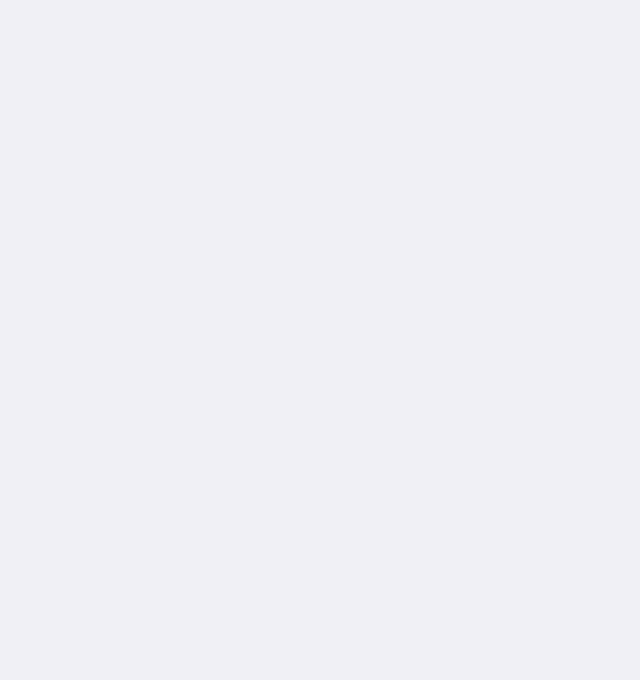
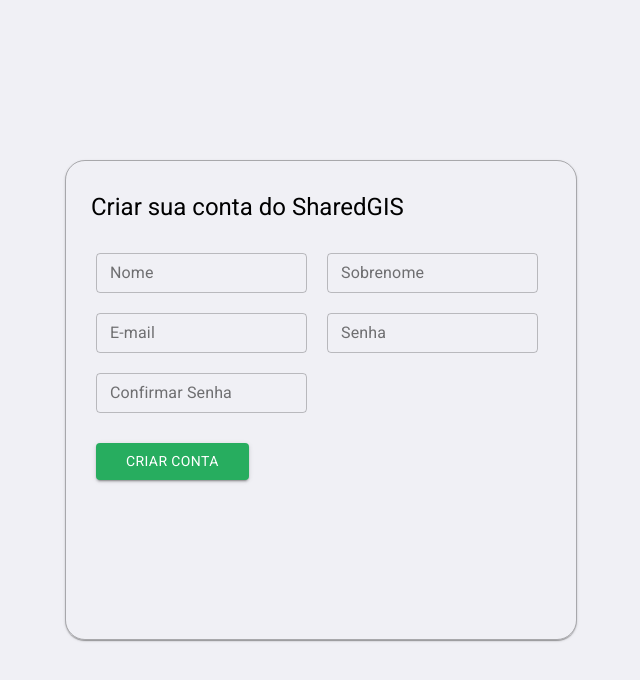
Before and after one commit to gwerle/sharedgis-frontend, a React (Create React App) app: page /create-account in a window 1280 px wide. Shown: the top 680 px of the page, without its empty margins (319-959 px from the left). Built offline with nearby package versions, Linux system fonts and the light colour scheme.

Commit message:
feat: insert create-account route and fix connection with node

```diff
--- /dev/null
+++ b/src/pages/Common/styles.ts
@@ -0,0 +1,22 @@
+import styled from 'styled-components';
+
+export const ContainerLogin = styled.div`
+  width: 100%;
+  min-height: 100vh;
+  justify-content: center;
+  display: flex;
+  flex-wrap: wrap;
+  align-items: center;
+`;
+
+export const BorderedDiv = styled.div`
+  width: 60%;
+  display: flex;
+  align-items: center;
+  flex-wrap: wrap;
+  height: 70vh;
+  border: 1px solid rgb(0, 0, 0, 0.3);
+  box-shadow: 0px 3px 3px -2px rgba(0, 0, 0, 0.2),
+    0px 3px 4px 0px rgba(0, 0, 0, 0.14), 0px 1px 8px 0px rgba(0, 0, 0, 0.12);
+  border-radius: 20px;
+`;
--- /dev/null
+++ b/src/pages/CreateAccount/index.tsx
@@ -0,0 +1,121 @@
+import React, { useState } from 'react';
+import { TextField, Button } from '@material-ui/core';
+import { ContainerLogin } from '../Common/styles';
+import { BorderedDiv } from './styles';
+import api from '../../services/api';
+
+interface CreateUserFields {
+  firstName: string;
+  lastName: string;
+  email: string;
+  password: string;
+  confirmPassword: string;
+}
+
+const CreateAccount: React.FC = () => {
+  const [fields, setFields] = useState<Partial<CreateUserFields>>({});
+
+  const handleFieldChange = (field: string, value: string) => {
+    setFields(stateFields => ({
+      ...stateFields,
+      [field]: value,
+    }));
+  };
+
+  const handleSubmitForm = () => {
+    api.post('users', fields);
+  };
+
+  return (
+    <ContainerLogin>
+      <BorderedDiv>
+        <div style={{ padding: '20px' }}>
+          <h1
+            style={{
+              fontSize: '24px',
+              fontWeight: 400,
+              lineHeight: '32px',
+              paddingTop: '10px',
+              paddingLeft: '5px',
+            }}
+          >
+            Criar sua conta do SharedGIS
+          </h1>
+          <form style={{ margin: '20px 0' }}>
+            <div style={{ display: 'flex', flexWrap: 'wrap' }}>
+              <TextField
+                size="small"
+                label="Nome"
+                variant="outlined"
+                color="secondary"
+                style={{ margin: '10px' }}
+                onChange={(event: React.ChangeEvent<HTMLInputElement>) =>
+                  handleFieldChange('firstName', event.currentTarget.value)}
+              />
+              <TextField
+                size="small"
+                label="Sobrenome"
+                variant="outlined"
+                color="secondary"
+                style={{ margin: '10px' }}
+                onChange={(event: React.ChangeEvent<HTMLInputElement>) =>
+                  handleFieldChange('lastName', event.currentTarget.value)}
+              />
+              <TextField
+                size="small"
+                label="E-mail"
+                variant="outlined"
+                color="secondary"
+                style={{ margin: '10px' }}
+                onChange={(event: React.ChangeEvent<HTMLInputElement>) =>
+                  handleFieldChange('email', event.currentTarget.value)
+                }
+              />
+              <TextField
+                size="small"
+                type="password"
+                label="Senha"
+                variant="outlined"
+                color="secondary"
+                style={{ margin: '10px' }}
+                onChange={(event: React.ChangeEvent<HTMLInputElement>) =>
+                  handleFieldChange('password', event.currentTarget.value)}
+              />
+              <TextField
+                size="small"
+                type="password"
+                label="Confirmar Senha"
+                variant="outlined"
+                color="secondary"
+                style={{ margin: '10px' }}
+                onChange={(event: React.ChangeEvent<HTMLInputElement>) =>
+                  handleFieldChange(
+                    'confirmPassword',
+                    event.currentTarget.value,
+                  )
+                }
+              />
+            </div>
+            <div>
+              <Button
+                style={{
+                  color: '#FFF',
+                  padding: '6px 30px',
+                  marginTop: '20px',
+                  marginLeft: '10px',
+                }}
+                variant="contained"
+                color="primary"
+                onClick={() => handleSubmitForm()}
+              >
+                Criar Conta
+              </Button>
+            </div>
+          </form>
+        </div>
+      </BorderedDiv>
+    </ContainerLogin>
+  );
+};
+
+export default CreateAccount;
--- /dev/null
+++ b/src/pages/CreateAccount/styles.ts
@@ -0,0 +1,12 @@
+import styled from 'styled-components';
+
+export const BorderedDiv = styled.div`
+  width: 40%;
+  display: flex;
+  flex-wrap: wrap;
+  height: 60vh;
+  border: 1px solid rgb(0, 0, 0, 0.3);
+  box-shadow: 0px 2px 1px -1px rgba(0, 0, 0, 0.2),
+    0px 1px 1px 0px rgba(0, 0, 0, 0.14), 0px 1px 3px 0px rgba(0, 0, 0, 0.12);
+  border-radius: 20px;
+`;
--- a/src/pages/Login/index.tsx
+++ b/src/pages/Login/index.tsx
@@ -1,6 +1,7 @@
 import React from 'react';
 import { TextField, Button, Link } from '@material-ui/core';
-import { ContainerLogin, BorderedDiv, LeftDiv, RightDiv } from './styles';
+import { ContainerLogin, BorderedDiv } from '../Common/styles';
+import { LeftDiv, RightDiv } from './styles';
 
 const Login: React.FC = () => {
   return (
@@ -42,9 +43,12 @@
             </div>
           </div>
           <div style={{ fontSize: '14px', color: 'rgb(0,0,0, 0.8)' }}>
-            Ainda não é cadastrado?{' '}
+            Ainda não é cadastrado?
             <span>
-              <Link style={{ fontWeight: 'bold' }} href="#">
+              <Link
+                style={{ fontWeight: 'bold', paddingLeft: '5px' }}
+                href="/create-account"
+              >
                 Criar Conta
               </Link>
             </span>
--- a/src/pages/Login/styles.ts
+++ b/src/pages/Login/styles.ts
@@ -1,26 +1,5 @@
 import styled from 'styled-components';
 import loginBackground from '../../assets/loginBackground.jpg';
-
-export const ContainerLogin = styled.div`
-  width: 100%;
-  min-height: 100vh;
-  justify-content: center;
-  display: flex;
-  flex-wrap: wrap;
-  align-items: center;
-`;
-
-export const BorderedDiv = styled.div`
-  width: 60%;
-  display: flex;
-  align-items: center;
-  flex-wrap: wrap;
-  height: 70vh;
-  border: 1px solid rgb(0, 0, 0, 0.3);
-  box-shadow: 0px 3px 3px -2px rgba(0, 0, 0, 0.2),
-    0px 3px 4px 0px rgba(0, 0, 0, 0.14), 0px 1px 8px 0px rgba(0, 0, 0, 0.12);
-  border-radius: 20px;
-`;
 
 export const LeftDiv = styled.div`
   width: 58%;
--- a/src/routes/index.tsx
+++ b/src/routes/index.tsx
@@ -2,10 +2,12 @@
 import { Switch, Route } from 'react-router-dom';
 
 import Login from '../pages/Login';
+import CreateAccount from '../pages/CreateAccount';
 
 const Routes: React.FC = () => (
   <Switch>
     <Route path="/" exact component={Login} />
+    <Route path="/create-account" exact component={CreateAccount} />
   </Switch>
 );
 
--- a/src/services/api.ts
+++ b/src/services/api.ts
@@ -3,7 +3,7 @@
 const api = axios.create({
   baseURL:
     process.env.NODE_ENV === 'development'
-      ? 'https://localhost:3333'
+      ? 'http://localhost:3333'
       : 'http://ambiente-producao.com',
 });
 
```
